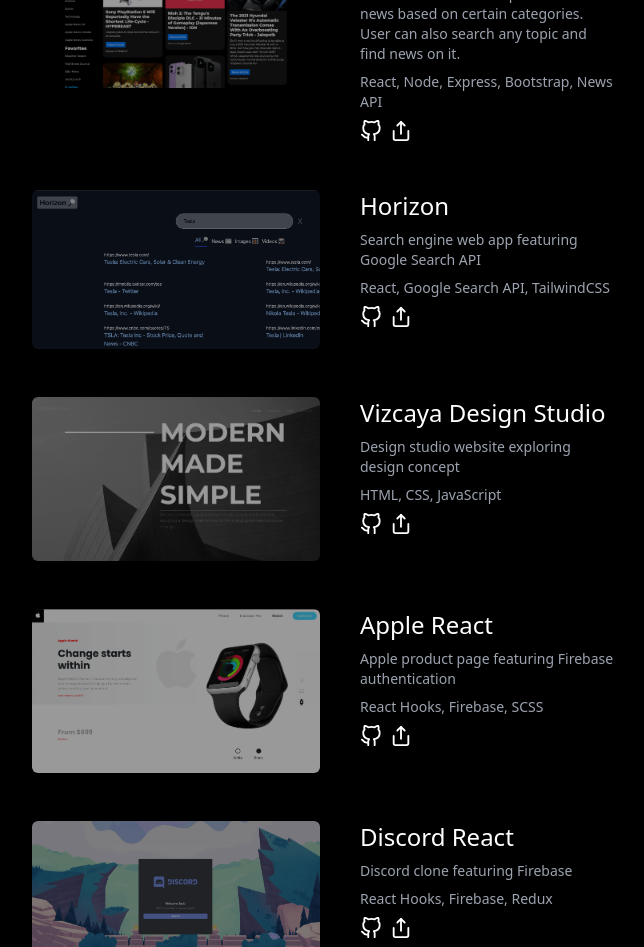
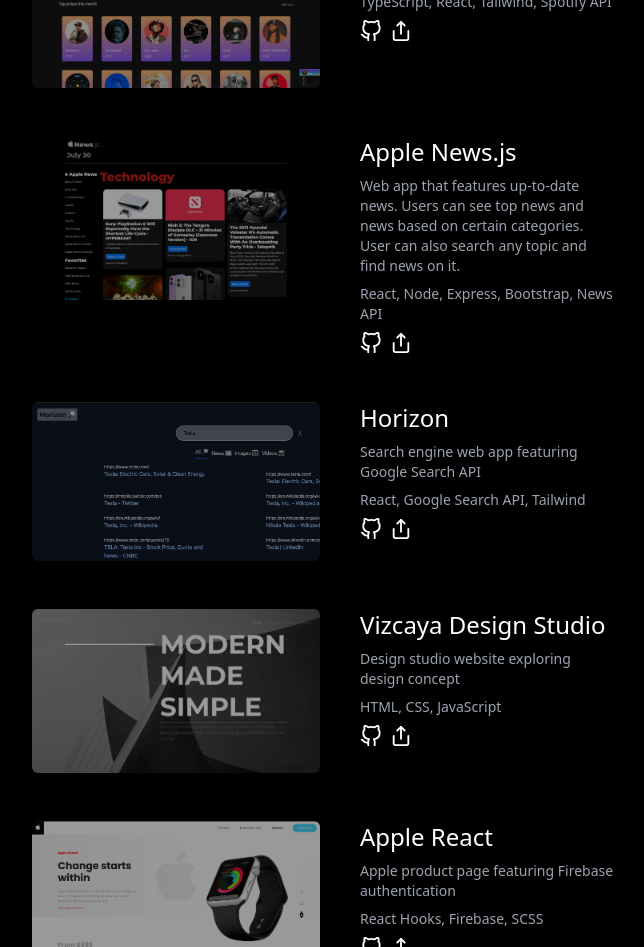
Before and after one commit to britok30/v3, a React (Create React App) app: page / in a window 1280 px wide. Shown: the part 1940-2887 px from the top of the page, without its empty margins (316-960 px from the left). Built offline with nearby package versions, Linux system fonts and the light colour scheme; no server answers.

Commit message:
add new project + better component name

```diff
--- a/src/components/App.tsx
+++ b/src/components/App.tsx
@@ -1,7 +1,7 @@
 import React from "react";
 import { Intro } from "./Intro";
 import { About } from "./About";
-import { Work } from "./Work";
+import { Projects } from "./Projects";
 import { Skills } from "./Skills";
 import { Connect } from "./Connect";
 import { Footer } from "./Footer";
@@ -12,7 +12,7 @@ const App = () => {
       <Intro />
       <div className="mx-auto">
         <About />
-        <Work />
+        <Projects />
         <Skills />
         <Connect />
         <Footer />
--- /dev/null
+++ b/src/components/Projects.tsx
@@ -0,0 +1,88 @@
+import React from 'react';
+import { Project } from './Project';
+import playspace from '../images/playspace.jpg';
+import apple from '../images/apple.png';
+import appledemo from '../images/AppleNewsDemo.mp4';
+import spotifyDemo from '../images/spotifyDemo.mp4';
+import spotifyConnect from '../images/spotify-connect.png';
+import applereact from '../images/react-apple.mp4';
+import appreact from '../images/apple-react.png';
+import vizcaya from '../images/vizcaya.png';
+// import discord from '../images/discord.png';
+import horizon from '../images/horizon.png';
+import spotify from '../images/spotify.png';
+
+export const Projects = () => {
+    return (
+        <div>
+            <h1 className="text-gray-300 text-4xl my-10 antialiased text-center">
+                Some things I've built
+            </h1>
+
+            <Project
+                title="Spotify Next v2"
+                description="Spotify app built with Next.js and Spotify API"
+                github="https://github.com/britok30/spotify-next"
+                demo={spotifyDemo}
+                imgSrc={spotify}
+                stack="Next.js, React, TypeScript, TailwindCSS, Recoil, Spotify API"
+            />
+
+            <Project
+                title="Playspace"
+                description="A web app for visualizing video game data. View your
+                            favorite video games, ratings, release dates, etc.
+                            Grabs information from the Rawg Api."
+                github="https://github.com/britok30/Play-Space"
+                demo="https://playspace.netlify.com"
+                imgSrc={playspace}
+                stack="React Hooks, Bootstrap, RAWG API"
+            />
+
+            <Project
+                title="Spotify Connect"
+                description="Spotify profile with personalized data"
+                github="https://github.com/britok30/spotify-connect"
+                demo={'https://spotify-connect-v1.herokuapp.com/'}
+                imgSrc={spotifyConnect}
+                stack="TypeScript, React, Tailwind, Spotify API"
+            />
+
+            <Project
+                title="Apple News.js"
+                description="Web app that features up-to-date news. Users can see top news and news based on certain categories. User can also search any topic and find news on it."
+                github="https://github.com/britok30/applenews"
+                demo={appledemo}
+                imgSrc={apple}
+                stack="React, Node, Express, Bootstrap, News API"
+            />
+
+            <Project
+                title="Horizon"
+                description="Search engine web app featuring Google Search API"
+                github="https://github.com/britok30/horizon-search"
+                demo="https://horizonsearch.netlify.app/"
+                imgSrc={horizon}
+                stack="React, Google Search API, Tailwind"
+            />
+
+            <Project
+                title="Vizcaya Design Studio"
+                description="Design studio website exploring design concept"
+                github="https://github.com/britok30/Vizcaya2"
+                demo="https://vizcaya.netlify.app"
+                imgSrc={vizcaya}
+                stack="HTML, CSS, JavaScript"
+            />
+
+            <Project
+                title="Apple React"
+                description="Apple product page featuring Firebase authentication"
+                github="https://github.com/britok30/react-apple-landing"
+                demo={applereact}
+                imgSrc={appreact}
+                stack="React Hooks, Firebase, SCSS"
+            />
+        </div>
+    );
+};
--- a/src/components/Work.tsx
+++ /dev/null
@@ -1,87 +0,0 @@
-import React from "react";
-import { Project } from "./Project";
-import playspace from "../images/playspace.jpg";
-import apple from "../images/apple.png";
-import appledemo from "../images/AppleNewsDemo.mp4";
-import spotifyDemo from "../images/spotifyDemo.mp4";
-import applereact from "../images/react-apple.mp4";
-import appreact from "../images/apple-react.png";
-import vizcaya from "../images/vizcaya.png";
-import discord from "../images/discord.png";
-import horizon from "../images/horizon.png";
-import spotify from "../images/spotify.png";
-
-export const Work = () => {
-  return (
-    <div>
-      <h1 className="text-gray-300 text-4xl my-10 antialiased text-center">
-        Some things I've built
-      </h1>
-
-      <Project
-        title="Spotify Next v2"
-        description="Spotify app built with Next.js and Spotify API"
-        github="https://github.com/britok30/spotify-next"
-        demo={spotifyDemo}
-        imgSrc={spotify}
-        stack="Next.js, React, TypeScript, TailwindCSS, Recoil, Spotify API"
-      />
-
-      <Project
-        title="Playspace"
-        description="A web app for visualizing video game data. View your
-                            favorite video games, ratings, release dates, etc.
-                            Grabs information from the Rawg Api."
-        github="https://github.com/britok30/Play-Space"
-        demo="https://playspace.netlify.com"
-        imgSrc={playspace}
-        stack="React Hooks, Bootstrap, RAWG API"
-      />
-
-      <Project
-        title="Apple News.js"
-        description="Web app that features up-to-date news. Users can see top news and news based on certain categories. User can also search any topic and find news on it."
-        github="https://github.com/britok30/applenews"
-        demo={appledemo}
-        imgSrc={apple}
-        stack="React, Node, Express, Bootstrap, News API"
-      />
-
-      <Project
-        title="Horizon"
-        description="Search engine web app featuring Google Search API"
-        github="https://github.com/britok30/horizon-search"
-        demo="https://horizonsearch.netlify.app/"
-        imgSrc={horizon}
-        stack="React, Google Search API, TailwindCSS"
-      />
-
-      <Project
-        title="Vizcaya Design Studio"
-        description="Design studio website exploring design concept"
-        github="https://github.com/britok30/Vizcaya2"
-        demo="https://vizcaya.netlify.app"
-        imgSrc={vizcaya}
-        stack="HTML, CSS, JavaScript"
-      />
-
-      <Project
-        title="Apple React"
-        description="Apple product page featuring Firebase authentication"
-        github="https://github.com/britok30/react-apple-landing"
-        demo={applereact}
-        imgSrc={appreact}
-        stack="React Hooks, Firebase, SCSS"
-      />
-
-      <Project
-        title="Discord React"
-        description="Discord clone featuring Firebase"
-        github="https://github.com/britok30/discord-react"
-        demo={"https://discord-clone-9d6be.web.app/"}
-        imgSrc={discord}
-        stack="React Hooks, Firebase, Redux"
-      />
-    </div>
-  );
-};
```
Also changed, not shown: src/images/spotify-connect.png (added).
